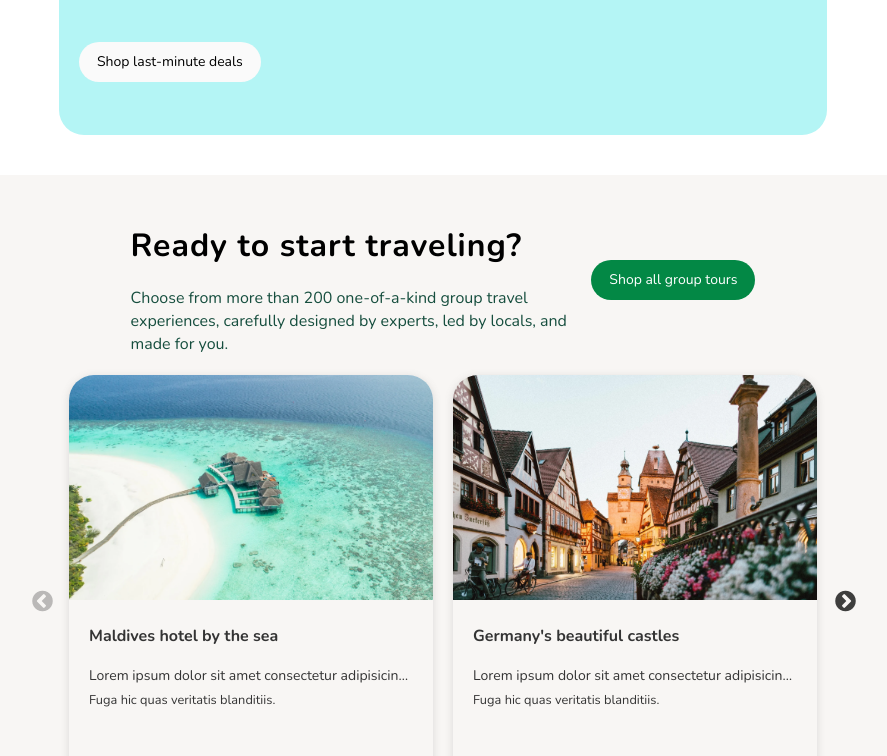
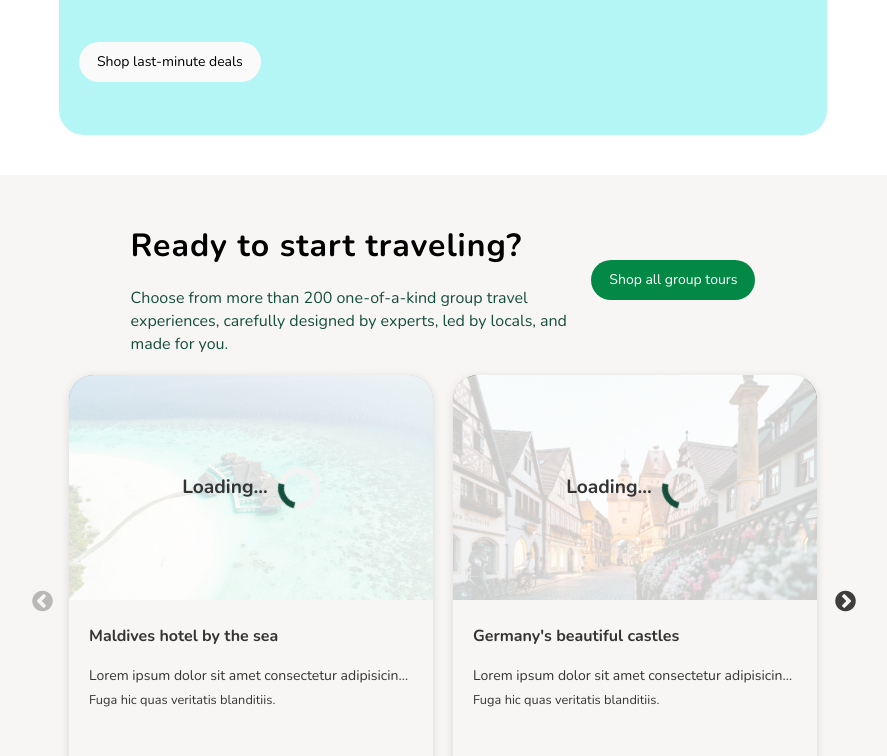
Before and after one commit to bartwo21/tour-project, a React (Vite) app: page / in a window 1280 px wide. Shown: the part 4010-4766 px from the top of the page, without its empty margins (197-1084 px from the left). Built offline with nearby package versions, Linux system fonts and the light colour scheme.

Commit message:
fix: TravelCard loading animations

```diff
--- a/components/TravelCard/TravelCard.scss
+++ b/components/TravelCard/TravelCard.scss
@@ -29,8 +29,8 @@
       overflow: hidden;
       border-top-right-radius: 25px;
       border-top-left-radius: 25px;
-        .heart-button{
-            .heart{
+      .heart-button {
+        .heart {
           position: absolute;
           top: 10px;
           right: 10px;
@@ -42,19 +42,19 @@
           border-radius: 50%;
           padding: 7px;
           color: rgba(0, 0, 0, 0.384);
-                &:hover{
+          &:hover {
             color: #164e3e;
             box-shadow: rgba(99, 99, 99, 0.2) 0px 2px 8px 0px;
           }
           transition: color 0.3s ease;
         }
       }
-        .heart-button-active{
-            .heart{
+      .heart-button-active {
+        .heart {
           background-color: #00ca43a2;
           color: white;
           transition: background-color 0.3s ease;
-                &:hover{
+          &:hover {
             color: white;
           }
         }
@@ -76,6 +76,39 @@
       }
       .travel-card-img {
         opacity: 1;
+        .loading-animation {
+          display: flex;
+          align-items: center;
+          justify-content: center;
+          width: 100%;
+          height: 100%;
+          position: absolute;
+          background-color: rgba(255, 255, 255, 0.8);
+          z-index: 1;
+          p {
+            font-size: 1.2rem;
+            font-weight: 700;
+            margin-right: 10px;
+          }
+          &::after {
+            content: "";
+            border: 6px solid #f3f3f3;
+            border-top: 6px solid #164e3e;
+            border-radius: 50%;
+            width: 30px;
+            height: 30px;
+            animation: spin 1s linear infinite;
+          }
+        }
+
+        @keyframes spin {
+          0% {
+            transform: rotate(0deg);
+          }
+          100% {
+            transform: rotate(360deg);
+          }
+        }
       }
       &:hover {
         .travel-card-img {
@@ -102,39 +135,40 @@
         margin-bottom: 10px;
         width: 100%;
       }
-        .title{
+      .title {
         font-weight: 700;
         margin-top: 15px;
       }
-        .description, .description2{
+      .description,
+      .description2 {
         font-weight: 200;
       }
-        .description2{
+      .description2 {
         font-size: 0.8rem;
         margin-top: -5px;
       }
-        .bottom-row{
+      .bottom-row {
         display: flex;
         justify-content: space-between;
         align-items: center;
         margin-top: auto;
         .prices {
-              .old-price{
+          .old-price {
             margin-right: 5px;
-                span{
+            span {
               text-decoration: line-through;
             }
           }
-              .new-price{
+          .new-price {
             font-weight: 700;
-                color: #038845
+            color: #038845;
           }
         }
 
         .button {
           @include buttonStyles;
           border: 1px solid black;
-                &:hover{
+          &:hover {
             background-color: #000000;
             color: white;
           }
--- a/components/TravelCard/TravelCard.tsx
+++ b/components/TravelCard/TravelCard.tsx
@@ -1,3 +1,4 @@
+import { useEffect, useRef, useState } from "react";
 import { AiOutlineHeart } from "react-icons/ai";
 import { useDispatch, useSelector } from "react-redux";
 import {
@@ -7,7 +8,6 @@ import {
 } from "../../src/store/features/authSlice/authSlice";
 import { useNavigate } from "react-router-dom";
 import { motion, useInView, useAnimation } from "framer-motion";
-import { useEffect, useRef, useState } from "react";
 import "./TravelCard.scss";
 
 type TravelCards = {
@@ -29,18 +29,22 @@ const TravelCard = ({ card, index }: { card: TravelCards; index: number }) => {
   const favoriteCards = useSelector(selectFavoriteCards);
   const navigate = useNavigate();
   const dispatch = useDispatch();
+  const [isImageLoaded, setIsImageLoaded] = useState(false);
 
   const ref = useRef(null);
   const isInView = useInView(ref, { once: true });
 
   const mainControls = useAnimation();
-  const [imageLoaded, setImageLoaded] = useState(false);
 
   useEffect(() => {
     if (isInView) {
       mainControls.start("visible");
     }
   }, [isInView]);
+
+  const handleImageLoad = () => {
+    setIsImageLoaded(true);
+  };
 
   return (
     <motion.div
@@ -71,15 +75,18 @@ const TravelCard = ({ card, index }: { card: TravelCards; index: number }) => {
               <AiOutlineHeart className="heart" />
             </span>
           )}
-          <div
-            className="travel-card-img"
-            style={{
-              filter: imageLoaded
-                ? "none"
-                : "blur(20px) grayscale(60%) drop-shadow(8px 8px 10px gray)",
-            }}
-          >
-            <img src={card.img} alt="" onLoad={() => setImageLoaded(true)} />
+          <div className="travel-card-img">
+            {isImageLoaded && (
+              <div className="loading-animation">
+                <p>Loading...</p>
+              </div>
+            )}
+            <img
+              src={card.img}
+              alt=""
+              onLoad={handleImageLoad}
+              style={{ display: isImageLoaded ? "block" : "none" }}
+            />
           </div>
           <div className="travel-card-map">
             <img src={card.map} alt="" />
```
Lines whose indentation alone changed are shown as unchanged.
